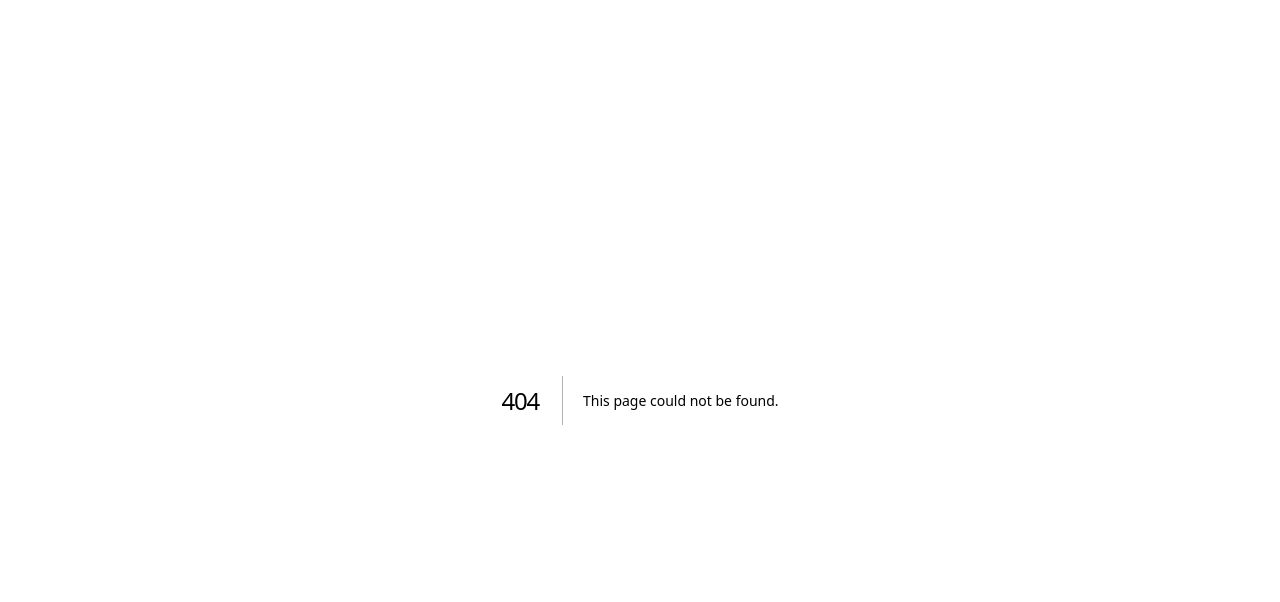
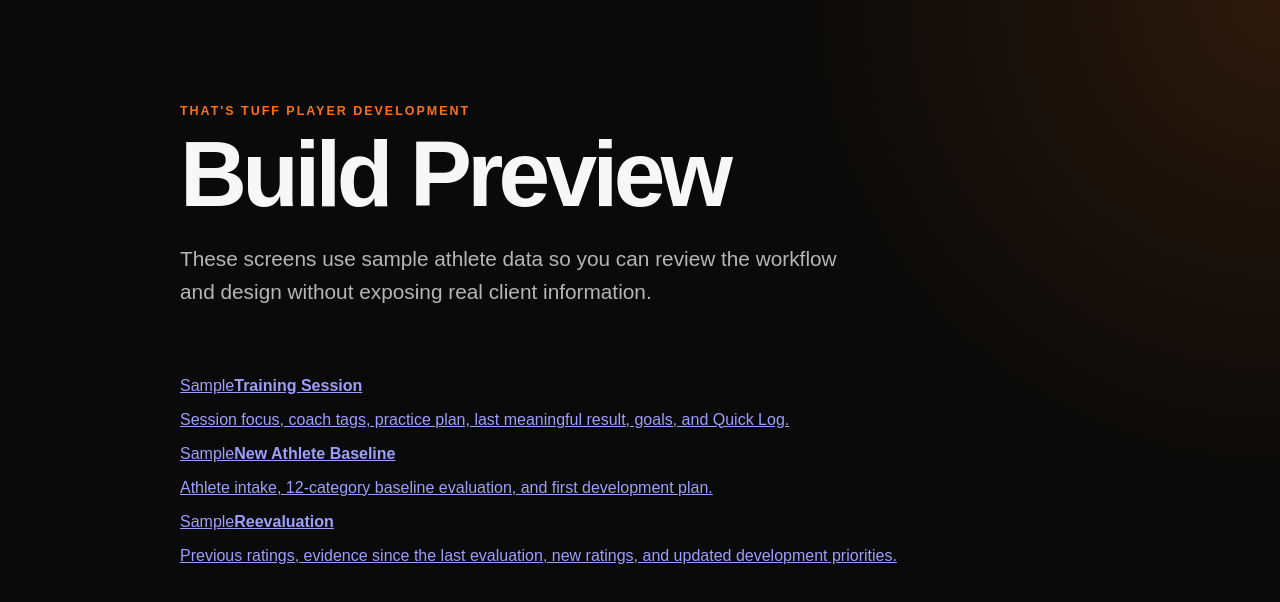
Before and after one commit to thatstuffpt-collab/Player-Development-, a Next.js app: page /preview in a window 1280 px wide. Before the commit this address had no page. Shown: the top 602 px of the page. Built offline with nearby package versions, Linux system fonts and the light colour scheme.

Commit message:
Add public sample preview hub

```diff
--- /dev/null
+++ b/src/app/preview/page.tsx
@@ -0,0 +1,27 @@
+export default function PreviewIndexPage() {
+  const samples = [
+    { href: "/preview/session", title: "Training Session", text: "Session focus, coach tags, practice plan, last meaningful result, goals, and Quick Log." },
+    { href: "/preview/baseline", title: "New Athlete Baseline", text: "Athlete intake, 12-category baseline evaluation, and first development plan." },
+    { href: "/preview/reevaluation", title: "Reevaluation", text: "Previous ratings, evidence since the last evaluation, new ratings, and updated development priorities." },
+  ];
+
+  return (
+    <main className="shell">
+      <section className="hero">
+        <p className="eyebrow">THAT&apos;S TUFF PLAYER DEVELOPMENT</p>
+        <h1>Build Preview</h1>
+        <p className="lede">These screens use sample athlete data so you can review the workflow and design without exposing real client information.</p>
+      </section>
+
+      <section className="preview-grid">
+        {samples.map((sample) => (
+          <a className="preview-card" href={sample.href} key={sample.href}>
+            <span>Sample</span>
+            <strong>{sample.title}</strong>
+            <p>{sample.text}</p>
+          </a>
+        ))}
+      </section>
+    </main>
+  );
+}
```
